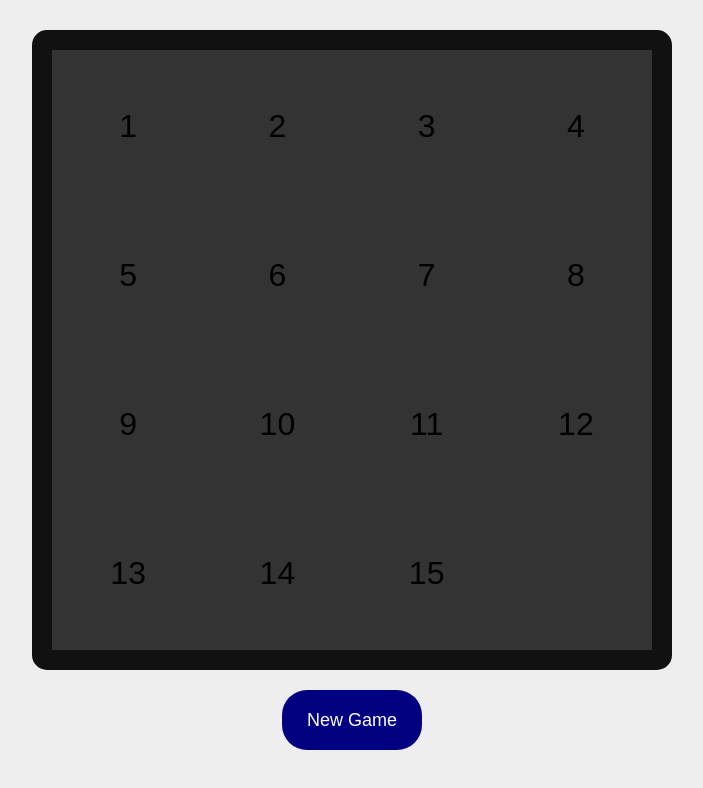
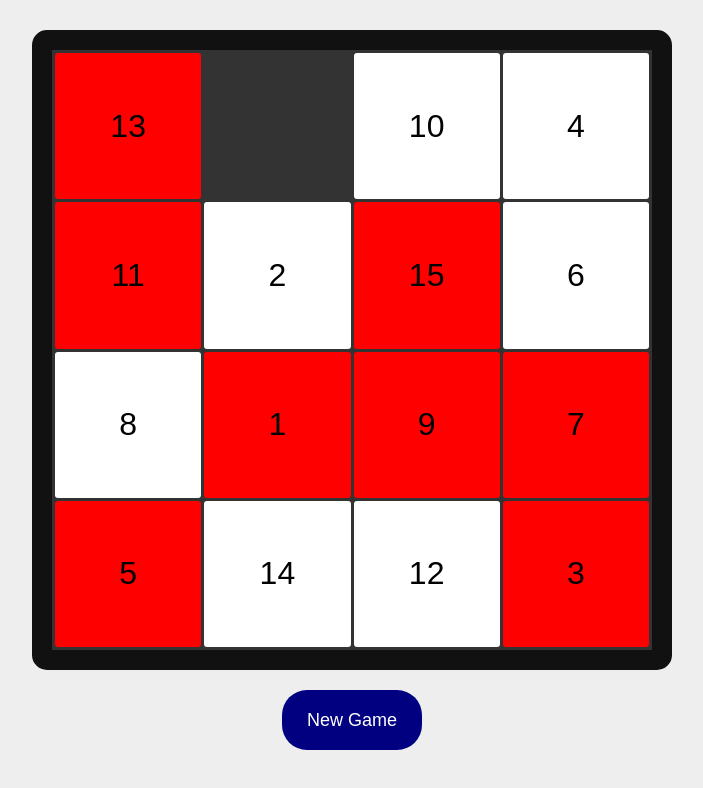
Before and after one commit to toddbb/puzzlegame, a plain HTML site: page index.html in a window 1280 px wide. Shown: the whole page, without its empty margins (288-991 px from the left). Drawn offline with nearby package versions, Linux system fonts and the light colour scheme.

Commit message:
Update index.html

```diff
--- a/index.html
+++ b/index.html
@@ -7,7 +7,7 @@
   <meta http-equiv="X-UA-Compatible" content="IE=edge">
   <meta name="viewport" content="width=device-width, initial-scale=1">
   <link rel="stylesheet" href="style.css">
-  <script src="scripts.js" defer=""></script>
+  <script src="script.js" defer=""></script>
 </head>
 
 <body>
```
